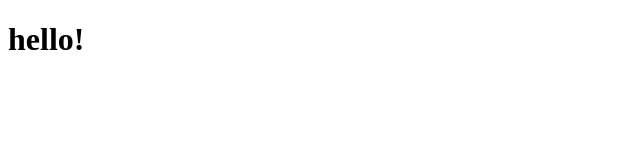
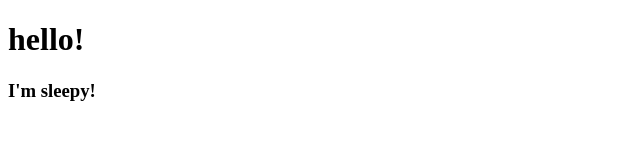
Before and after one commit to hhEXE/git-study, a plain HTML site: page index.html in a window 1280 px wide. Shown: the whole page, without its empty margins (0-640 px from the left). Drawn offline with Linux system fonts and the light colour scheme.

Commit message:
内容を変更

```diff
--- a/index.html
+++ b/index.html
@@ -6,5 +6,6 @@
   </head>
   <body>
     <h1>hello!</h1>
+    <h3>I'm sleepy!</h3>
   </body>
 </html>
```
